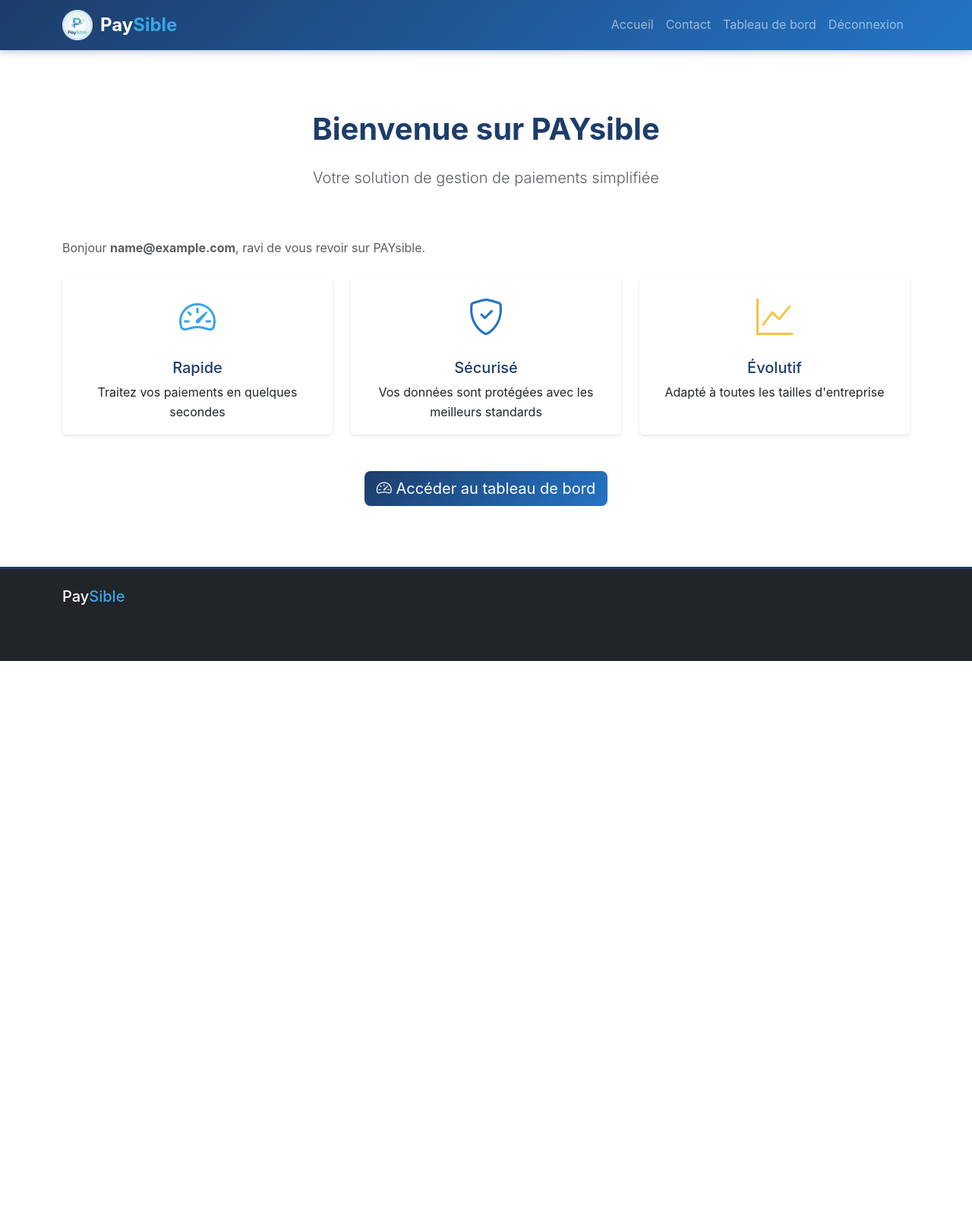
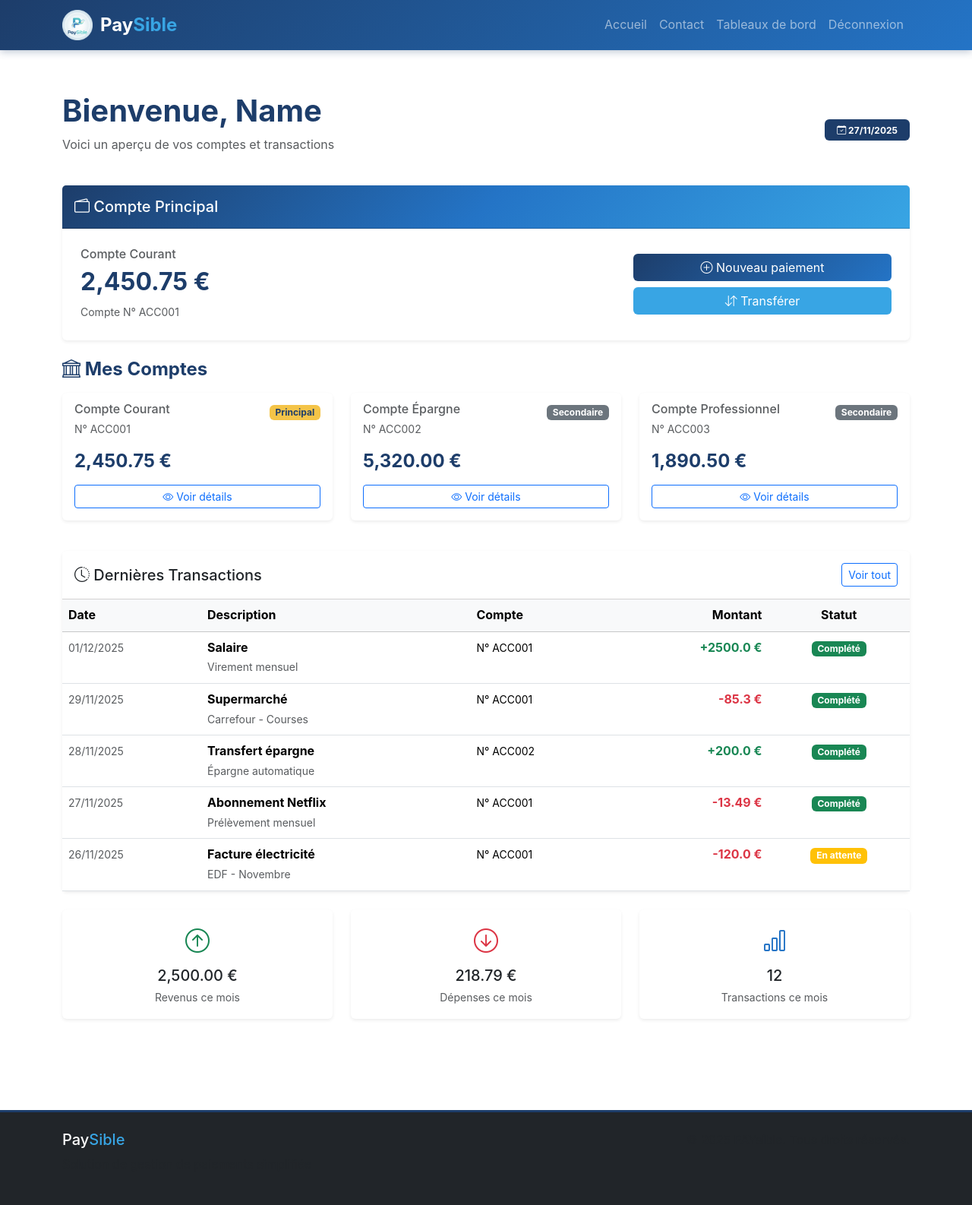
Before and after one commit to b3rnvrd/PAYsible, a FastAPI app: page / in a window 1280 px wide. Shown: the whole page at 76% size. Before the commit the page ends 870 px from the top, so only its background shows below. Run offline with FastAPI, Linux system fonts and the light colour scheme; the visitor is signed in with stand-in values (Sample User, id 1).

Commit message:
Création de la page d'accueil personnalisée avec aperçu des comptes et transactions
- Ajout du template home.html : page d'accueil affichant le compte principal, l'aperçu de tous les comptes et les dernières transactions de l'utilisateur
- Modification de la route principale (/) : affiche home.html pour les utilisateurs connectés et index.html pour les visiteurs
- Suppression de la route /home redondante : la logique a été fusionnée avec la route principale
- Mise à jour de la navigation dans base.html : distinction entre 'Accueil' et 'Tableaux de bord'
- Simplification d'index.html : devient uniquement une page de landing publique
- Ajout de données mockées pour démonstration : comptes, transactions et statistiques mensuelles

```diff
--- a/app/web/routes.py
+++ b/app/web/routes.py
@@ -20,12 +20,116 @@ templates = Jinja2Templates(directory="templates")
 async def homepage(request: Request):
     """
     Page d'accueil principale.
-    On récupère l'email stocké en session (si présent) pour éventuellement personnaliser la page.
+    Si l'utilisateur est connecté, affiche la page home.html avec ses comptes.
+    Sinon, affiche la page de landing publique (index.html).
     """
     user_email = None
     if hasattr(request, "session"):
         user_email = request.session.get("user_email")
 
+    # Si l'utilisateur est connecté, afficher la page home avec ses comptes
+    if user_email:
+        from datetime import datetime
+
+        main_account = {
+            "id": "ACC001",
+            "type": "Compte Courant",
+            "balance": "2,450.75",
+            "is_main": True
+        }
+
+        accounts = [
+            {
+                "id": "ACC001",
+                "type": "Compte Courant",
+                "balance": "2,450.75",
+                "is_main": True
+            },
+            {
+                "id": "ACC002",
+                "type": "Compte Épargne",
+                "balance": "5,320.00",
+                "is_main": False
+            },
+            {
+                "id": "ACC003",
+                "type": "Compte Professionnel",
+                "balance": "1,890.50",
+                "is_main": False
+            }
+        ]
+
+        transactions = [
+            {
+                "date": "01/12/2025",
+                "description": "Salaire",
+                "details": "Virement mensuel",
+                "account_id": "ACC001",
+                "amount": 2500.00,
+                "status": "completed",
+                "status_label": "Complété"
+            },
+            {
+                "date": "29/11/2025",
+                "description": "Supermarché",
+                "details": "Carrefour - Courses",
+                "account_id": "ACC001",
+                "amount": -85.30,
+                "status": "completed",
+                "status_label": "Complété"
+            },
+            {
+                "date": "28/11/2025",
+                "description": "Transfert épargne",
+                "details": "Épargne automatique",
+                "account_id": "ACC002",
+                "amount": 200.00,
+                "status": "completed",
+                "status_label": "Complété"
+            },
+            {
+                "date": "27/11/2025",
+                "description": "Abonnement Netflix",
+                "details": "Prélèvement mensuel",
+                "account_id": "ACC001",
+                "amount": -13.49,
+                "status": "completed",
+                "status_label": "Complété"
+            },
+            {
+                "date": "26/11/2025",
+                "description": "Facture électricité",
+                "details": "EDF - Novembre",
+                "account_id": "ACC001",
+                "amount": -120.00,
+                "status": "pending",
+                "status_label": "En attente"
+            }
+        ]
+
+        stats = {
+            "total_income": "2,500.00",
+            "total_expenses": "218.79",
+            "transaction_count": 12
+        }
+
+        current_date = datetime.now().strftime("%d/%m/%Y")
+
+        return templates.TemplateResponse(
+            "pages/home.html",
+            {
+                "request": request,
+                "user_email": user_email,
+                "user_name": user_email.split("@")[0].capitalize(),
+                "main_account": main_account,
+                "accounts": accounts,
+                "transactions": transactions,
+                "stats": stats,
+                "current_date": current_date
+            }
+        )
+
+    # Sinon, afficher la page de landing publique
     return templates.TemplateResponse(
         "index.html",
         {
--- a/templates/base.html
+++ b/templates/base.html
@@ -35,7 +35,7 @@
                     </li>
                         {% if user_email %}
                             <li class="nav-item">
-                                <a class="nav-link" href="#">Tableau de bord</a>
+                                <a class="nav-link" href="#">Tableaux de bord</a>
                             </li>
                             <li class="nav-item">
                                 <a class="nav-link" href="/logout">Déconnexion</a>
--- a/templates/index.html
+++ b/templates/index.html
@@ -53,15 +53,9 @@
 
     <div class="row mt-5">
         <div class="col-12 text-center">
-            {% if user_email %}
-                <a href="#" class="btn btn-primary-paysible btn-lg">
-                    <i class="bi bi-speedometer2"></i> Accéder au tableau de bord
-                </a>
-            {% else %}
-                <a href="/login" class="btn btn-primary-paysible btn-lg">
-                    <i class="bi bi-rocket-takeoff"></i> Commencer
-                </a>
-            {% endif %}
+            <a href="/login" class="btn btn-primary-paysible btn-lg">
+                <i class="bi bi-rocket-takeoff"></i> Commencer
+            </a>
         </div>
     </div>
 </div>
--- /dev/null
+++ b/templates/pages/home.html
@@ -0,0 +1,210 @@
+{% extends 'base.html' %}
+
+{% block title %}Mon Compte - PAYsible{% endblock %}
+
+{% block content %}
+<div class="container py-4">
+    <!-- En-tête avec information utilisateur -->
+    <div class="row mb-4">
+        <div class="col-12">
+            <div class="d-flex justify-content-between align-items-center">
+                <div>
+                    <h1 class="section-title mb-2">Bienvenue, {{ user_name or user_email }}</h1>
+                    <p class="text-muted">Voici un aperçu de vos comptes et transactions</p>
+                </div>
+                <div>
+                    <span class="badge bg-primary-paysible px-3 py-2">
+                        <i class="bi bi-calendar-check"></i> {{ current_date }}
+                    </span>
+                </div>
+            </div>
+        </div>
+    </div>
+
+    <!-- Compte Principal -->
+    <div class="row mb-4">
+        <div class="col-12">
+            <div class="card border-0 shadow-sm">
+                <div class="card-header bg-gradient-paysible text-white py-3">
+                    <h5 class="mb-0">
+                        <i class="bi bi-wallet2"></i> Compte Principal
+                    </h5>
+                </div>
+                <div class="card-body p-4">
+                    <div class="row align-items-center">
+                        <div class="col-md-8">
+                            <h6 class="text-muted mb-2">{{ main_account.type or 'Compte Courant' }}</h6>
+                            <h2 class="text-primary-paysible mb-2">
+                                <strong>{{ main_account.balance or '0.00' }} €</strong>
+                            </h2>
+                            <p class="mb-0 text-muted">
+                                <small>Compte N° {{ main_account.id or 'XXXXXX' }}</small>
+                            </p>
+                        </div>
+                        <div class="col-md-4 text-md-end">
+                            <a href="#" class="btn btn-primary-paysible mb-2 w-100">
+                                <i class="bi bi-plus-circle"></i> Nouveau paiement
+                            </a>
+                            <a href="#" class="btn btn-secondary-paysible w-100">
+                                <i class="bi bi-arrow-down-up"></i> Transférer
+                            </a>
+                        </div>
+                    </div>
+                </div>
+            </div>
+        </div>
+    </div>
+
+    <!-- Aperçu des comptes -->
+    <div class="row mb-4">
+        <div class="col-12">
+            <h4 class="section-title mb-3">
+                <i class="bi bi-bank"></i> Mes Comptes
+            </h4>
+        </div>
+
+        {% if accounts and accounts|length > 0 %}
+            {% for account in accounts %}
+            <div class="col-md-6 col-lg-4 mb-3">
+                <div class="card h-100 border-0 shadow-sm">
+                    <div class="card-body">
+                        <div class="d-flex justify-content-between align-items-start mb-3">
+                            <div>
+                                <h6 class="card-subtitle text-muted mb-1">{{ account.type or 'Compte' }}</h6>
+                                <small class="text-muted">N° {{ account.id }}</small>
+                            </div>
+                            <span class="badge {% if account.is_main %}bg-gold-paysible{% else %}bg-secondary{% endif %}">
+                                {% if account.is_main %}Principal{% else %}Secondaire{% endif %}
+                            </span>
+                        </div>
+                        <h4 class="text-primary-paysible mb-3">
+                            <strong>{{ account.balance or '0.00' }} €</strong>
+                        </h4>
+                        <a href="/soldes/{{ account.id }}" class="btn btn-sm btn-outline-primary w-100">
+                            <i class="bi bi-eye"></i> Voir détails
+                        </a>
+                    </div>
+                </div>
+            </div>
+            {% endfor %}
+        {% else %}
+            <div class="col-12">
+                <div class="card border-0 shadow-sm">
+                    <div class="card-body text-center py-5">
+                        <i class="bi bi-inbox text-muted" style="font-size: 3rem;"></i>
+                        <p class="text-muted mt-3 mb-0">Aucun compte supplémentaire trouvé</p>
+                        <a href="#" class="btn btn-primary-paysible mt-3">
+                            <i class="bi bi-plus-circle"></i> Créer un nouveau compte
+                        </a>
+                    </div>
+                </div>
+            </div>
+        {% endif %}
+    </div>
+
+    <!-- Dernières transactions -->
+    <div class="row">
+        <div class="col-12">
+            <div class="card border-0 shadow-sm">
+                <div class="card-header bg-white py-3 d-flex justify-content-between align-items-center">
+                    <h5 class="mb-0">
+                        <i class="bi bi-clock-history"></i> Dernières Transactions
+                    </h5>
+                    <a href="#" class="btn btn-sm btn-outline-primary">
+                        Voir tout
+                    </a>
+                </div>
+                <div class="card-body p-0">
+                    {% if transactions and transactions|length > 0 %}
+                        <div class="table-responsive">
+                            <table class="table table-hover mb-0">
+                                <thead class="table-light">
+                                    <tr>
+                                        <th>Date</th>
+                                        <th>Description</th>
+                                        <th>Compte</th>
+                                        <th class="text-end">Montant</th>
+                                        <th class="text-center">Statut</th>
+                                    </tr>
+                                </thead>
+                                <tbody>
+                                    {% for transaction in transactions %}
+                                    <tr>
+                                        <td>
+                                            <small class="text-muted">{{ transaction.date }}</small>
+                                        </td>
+                                        <td>
+                                            <strong>{{ transaction.description or 'Transaction' }}</strong>
+                                            <br>
+                                            <small class="text-muted">{{ transaction.details or '' }}</small>
+                                        </td>
+                                        <td>
+                                            <small>N° {{ transaction.account_id }}</small>
+                                        </td>
+                                        <td class="text-end">
+                                            <strong class="{% if transaction.amount > 0 %}text-success{% else %}text-danger{% endif %}">
+                                                {% if transaction.amount > 0 %}+{% endif %}{{ transaction.amount }} €
+                                            </strong>
+                                        </td>
+                                        <td class="text-center">
+                                            <span class="badge {% if transaction.status == 'completed' %}bg-success{% elif transaction.status == 'pending' %}bg-warning{% else %}bg-secondary{% endif %}">
+                                                {{ transaction.status_label or transaction.status or 'Complété' }}
+                                            </span>
+                                        </td>
+                                    </tr>
+                                    {% endfor %}
+                                </tbody>
+                            </table>
+                        </div>
+                    {% else %}
+                        <div class="text-center py-5">
+                            <i class="bi bi-receipt text-muted" style="font-size: 3rem;"></i>
+                            <p class="text-muted mt-3 mb-0">Aucune transaction récente</p>
+                        </div>
+                    {% endif %}
+                </div>
+            </div>
+        </div>
+    </div>
+
+    <!-- Statistiques rapides -->
+    <div class="row mt-4">
+        <div class="col-md-4 mb-3">
+            <div class="card border-0 shadow-sm text-center">
+                <div class="card-body">
+                    <i class="bi bi-arrow-up-circle text-success" style="font-size: 2rem;"></i>
+                    <h5 class="mt-2 mb-1">{{ stats.total_income or '0.00' }} €</h5>
+                    <p class="text-muted mb-0"><small>Revenus ce mois</small></p>
+                </div>
+            </div>
+        </div>
+        <div class="col-md-4 mb-3">
+            <div class="card border-0 shadow-sm text-center">
+                <div class="card-body">
+                    <i class="bi bi-arrow-down-circle text-danger" style="font-size: 2rem;"></i>
+                    <h5 class="mt-2 mb-1">{{ stats.total_expenses or '0.00' }} €</h5>
+                    <p class="text-muted mb-0"><small>Dépenses ce mois</small></p>
+                </div>
+            </div>
+        </div>
+        <div class="col-md-4 mb-3">
+            <div class="card border-0 shadow-sm text-center">
+                <div class="card-body">
+                    <i class="bi bi-bar-chart text-blue-paysible" style="font-size: 2rem;"></i>
+                    <h5 class="mt-2 mb-1">{{ stats.transaction_count or '0' }}</h5>
+                    <p class="text-muted mb-0"><small>Transactions ce mois</small></p>
+                </div>
+            </div>
+        </div>
+    </div>
+</div>
+{% endblock %}
+
+{% block extra_css %}
+<style>
+    .bg-gold-paysible {
+        background-color: var(--accent-gold) !important;
+        color: var(--primary-color) !important;
+    }
+</style>
+{% endblock %}
```
